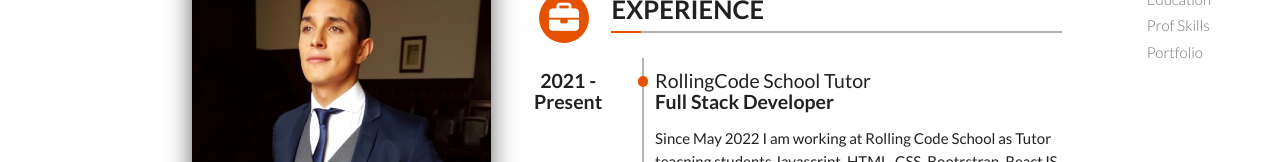
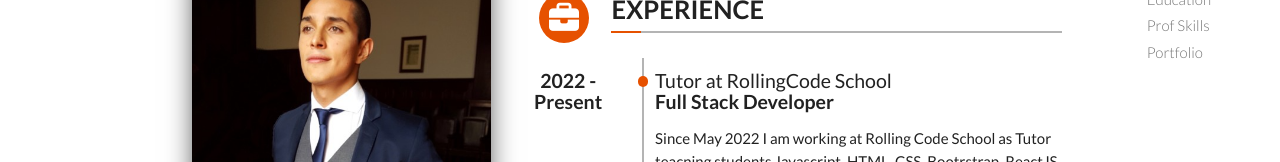
Before and after one commit to nicolascortezdelia/CV, a React (Create React App) app: page / in a window 1280 px wide. Shown: the part 161-323 px from the top of the page. Built offline with nearby package versions, Linux system fonts and the light colour scheme.

Commit message:
cambio readme y experiencia

```diff
--- a/src/Components/Body/Experience/Experience.js
+++ b/src/Components/Body/Experience/Experience.js
@@ -21,12 +21,12 @@ const Experience = () => {
         {/* Content experience */}
         <div className="row content-sections">
           <div className="col s12 m4 xl3 center-align bg-years">
-            <h6>2021 - Present</h6>
+            <h6>2022 - Present</h6>
           </div>
           <div className="col s12 m8 xl9 content-border-left">
             <div className="circles"></div>
             <h6>
-              <div className="job">RollingCode School Tutor </div>
+              <div className="job"> Tutor at RollingCode School  </div>
               Full Stack Developer
             </h6>
             <p>
```
Also changed, not shown: 1 other file (tests, documents, lock files or other folders).
